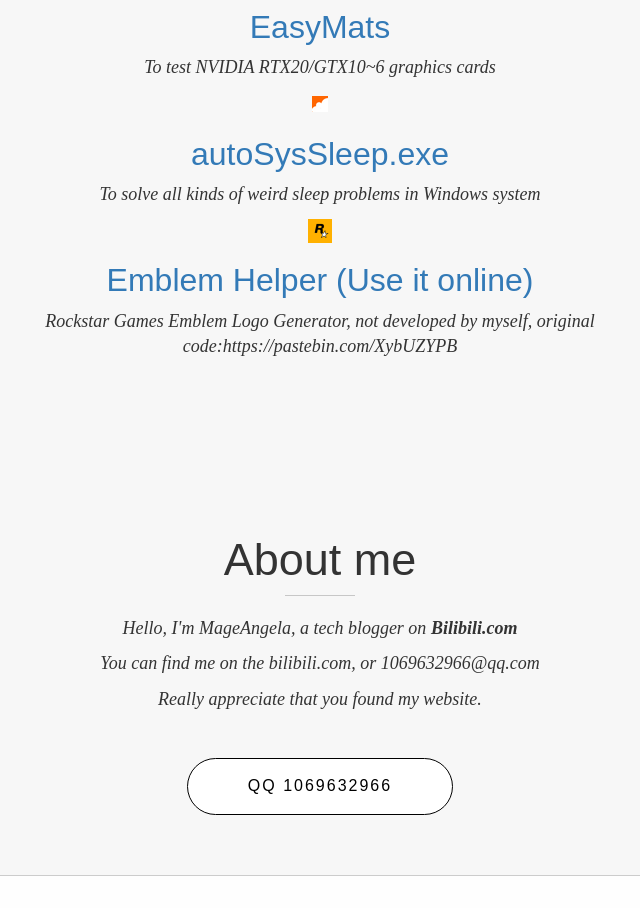
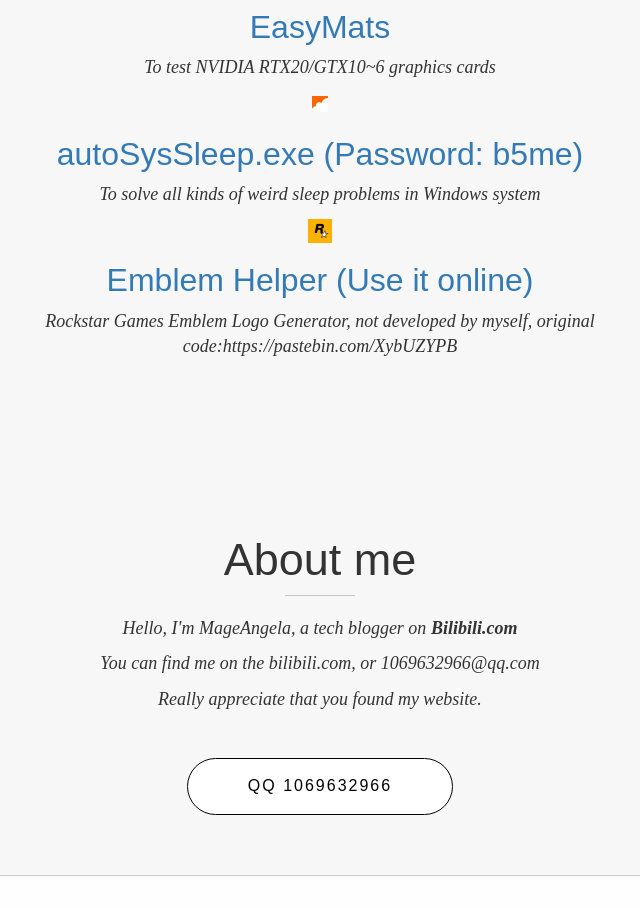
Before and after one commit to mageangela/mageangela, a plain HTML site: page index.html in a window 1280 px wide. Shown: the part 1380-2288 px from the top of the page, without its empty margins (320-960 px from the left). Drawn offline with Linux system fonts and the light colour scheme.

Commit message:
Update index.html

```diff
--- a/index.html
+++ b/index.html
@@ -90,9 +90,9 @@
 							</p>
 
 							<p class="font-1">
-                            	<a href="https://zhaoshiqi.lanzouq.com/iX0eG1cwvgud">
+                            	<a href="https://zhaoshiqi.lanzouq.com/b01f1mdwf">
                             		<img border="0" src="assets/img/lanzou.ico">
-                            			<h3>autoSysSleep.exe</h3>
+                            			<h3>autoSysSleep.exe (Password: b5me)</h3>
                             	</a>
                             	<p class="font-1">To solve all kinds of weird sleep problems in Windows system</p>
                             	<p></p>
```
